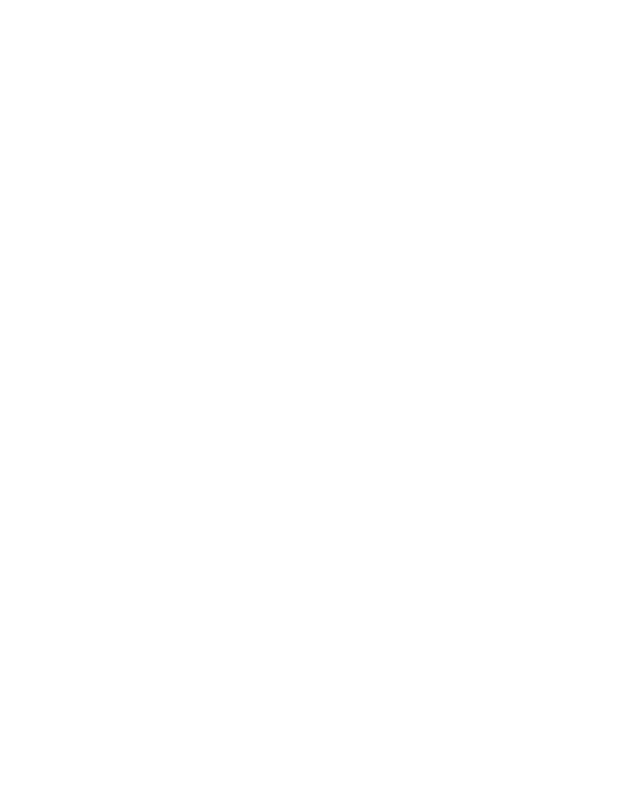
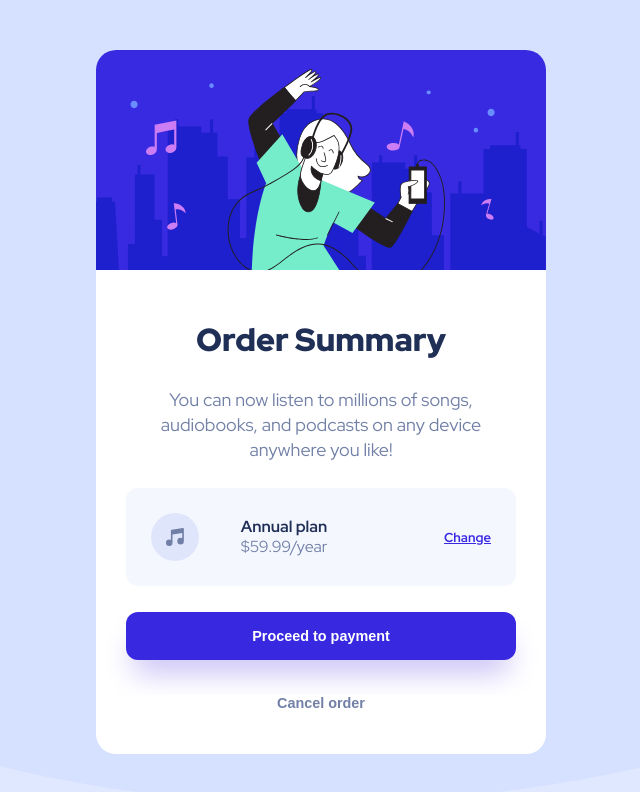
Before and after one commit to ExcuseMeImJack/order-summary-component, a plain HTML site: page index.html in a window 1280 px wide. Shown: the whole page, without its empty margins (319-959 px from the left). Drawn offline with Linux system fonts and the light colour scheme.

Commit message:
Finished Project

```diff
--- a/index.html
+++ b/index.html
@@ -8,7 +8,21 @@
 </head>
 <body>
   <div class="card">
-
+    <img class="hero-image" src="images/illustration-hero.svg" alt="Hero image"/>
+    <div class="container">
+      <h2 class="title">Order Summary</h2>
+      <p class="order-description">You can now listen to millions of songs, audiobooks, and podcasts on any device anywhere you like!</p>
+      <div class="plan-container">
+        <img src="images/icon-music.svg" alt="icon-music"/>
+        <div class="plan-description">
+          <strong>Annual plan</strong>
+          <p>$59.99/year</p>
+        </div>
+        <a href="#">Change</a>
+      </div>
+      <button class="proceed-button">Proceed to payment</button>
+      <button class="cancel-button">Cancel order</button>
+    </div>
   </div>
 </body>
 </html>
--- a/styles.css
+++ b/styles.css
@@ -0,0 +1,121 @@
+@import url('https://fonts.googleapis.com/css2?family=Red+Hat+Display:ital,wght@0,300..900;1,300..900&display=swap');
+
+:root {
+  --pale-blue: hsl(225, 100%, 94%);
+  --bright-blue: hsl(245, 75%, 52%);
+  --very-pale-blue: hsl(225, 100%, 98%);
+  --desaturated-blue: hsl(224, 23%, 55%);
+  --dark-blue: hsl(223, 47%, 23%);
+}
+
+* {
+  margin: 0;
+  padding: 0;
+  box-sizing: border-box;
+}
+
+body {
+  background-image: url(./images/pattern-background-desktop.svg);
+  background-repeat: no-repeat;
+  background-size: cover;
+  background-color: var(--pale-blue);
+  font-family: "Red Hat Display", sans-serif;
+  font-size: 16px;
+}
+
+.card {
+  width: 450px;
+  background-color: white;
+  color: var(--desaturated-blue);
+  border-radius: 20px;
+  overflow: hidden;
+  margin: 50px auto;
+}
+
+.title {
+  color: var(--dark-blue);
+  font-weight: 900;
+  font-size: 32px;
+}
+
+.hero-image {
+  width: 100%;
+}
+
+.container {
+  padding: 30px;
+  display: flex;
+  flex-direction: column;
+  justify-content: center;
+  text-align: center;
+  font-size: 18px;
+}
+
+.container>* {
+  margin: 13px 0;
+}
+
+.order-description {
+  line-height: 25px;
+}
+
+.plan-container {
+  font-size: 16px;
+  background-color: var(--very-pale-blue);
+  padding: 25px;
+  border-radius: 12px;
+  display: flex;
+  flex-direction: row;
+  justify-content: space-between;
+  align-items: center;
+}
+
+.plan-container a {
+  color: var(--bright-blue);
+  font-size: 13px;
+  font-weight: 700;
+}
+
+.plan-container a:hover {
+  opacity: 0.8;
+  text-decoration: none;
+}
+
+.plan-description {
+  line-height: 20px;
+  margin-right: 75px;
+}
+
+.plan-container strong {
+  color: var(--dark-blue);
+}
+
+button {
+  width: 100%;
+  border: none;
+  font-weight: 700;
+  font-size: 0.9rem;
+  border-radius: 12px;
+  cursor: pointer;
+}
+
+.proceed-button {
+  background-color: var(--bright-blue);
+  padding: 1rem 0;
+  color: white;
+  box-shadow: 0 20px 30px -8px rgb(197 189 245);
+}
+
+.proceed-button:hover {
+  opacity: 0.8;
+}
+
+.cancel-button {
+  background-color: white;
+  color: var(--desaturated-blue);
+  margin-top: 22px;
+}
+
+.cancel-button:hover {
+  color: black;
+}
```
Also changed, not shown: images/favicon-32x32.png (added), images/icon-music.svg (added), images/illustration-hero.svg (added), images/pattern-background-desktop.svg (added), images/pattern-background-mobile.svg (added).
